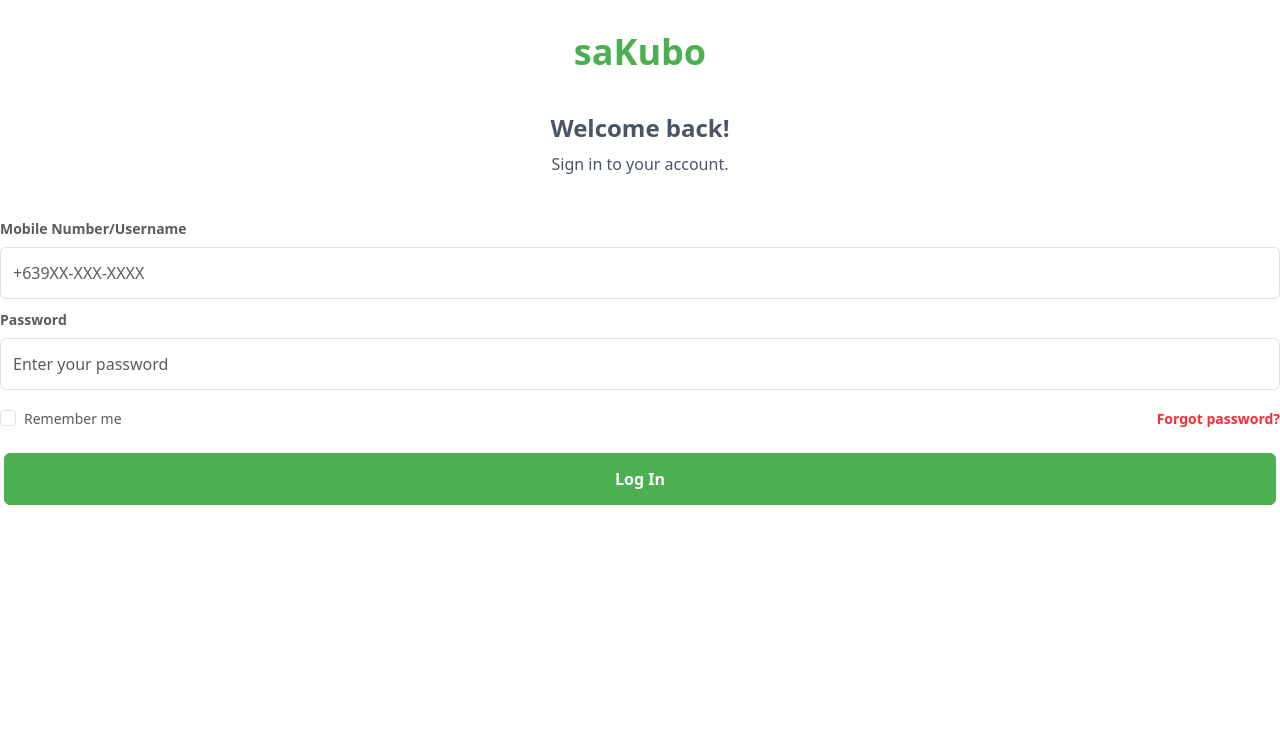
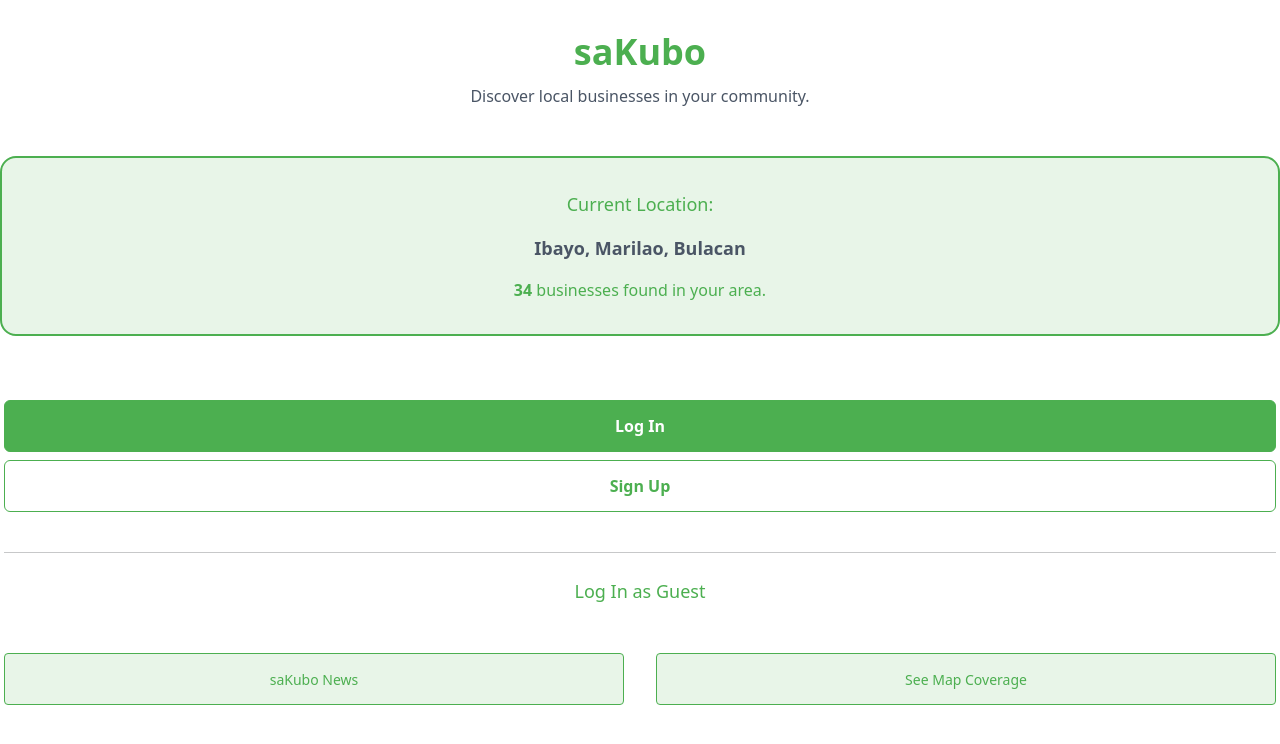
Before and after one commit to cavanrlee/sakubo, a React (Vite) app: page / in a window 1280 px wide. Shown: the top 744 px of the page. Built offline with nearby package versions, Linux system fonts and the light colour scheme.

Commit message:
sakubo - merged branches

```diff
--- a/src/layouts/Navbar.jsx
+++ b/src/layouts/Navbar.jsx
@@ -32,8 +32,8 @@
 						<div className="row">
 							<nav className="fixed bottom-0 left-0 right-0 p-0 bg-white  shadow-[0_-2px_6px_-1px_rgba(0,0,0,0.1)] h-11">
 								<ul className="flex justify-around items-center h-10.5 m-0 p-0">
-									<li className={navItemClass("/Home")} onClick={() => navigate("/Home")}>
-										<span className="text-sm">Home</span>
+									<li className={navItemClass("/Dashboard")} onClick={() => navigate("/Dashboard")}>
+										<span className="text-sm">Dashboard</span>
 									</li>
 
 									<li className={navItemClass("/Profile")} onClick={() => navigate("/Profile")}>
--- a/src/pages/Dashboard/Dashboard.jsx
+++ b/src/pages/Dashboard/Dashboard.jsx
@@ -22,6 +22,23 @@
 						</div>
 					</div>
 				</div>
+
+				<div className="card border-0 p-8">
+					<div className="row">
+						<div className="col-12 text-left">
+							<span className="text-2xl text-[#4CAF50] font-bold">
+								Dashboard
+							</span>
+						</div>
+					</div>
+
+					<div className="row">
+						<div className="col-12 text-left">
+							<hr />
+						</div>
+					</div>
+				</div>
+
 
 				{/* <footer>
 					<div className="row">
--- a/src/pages/Home/HomePage.jsx
+++ b/src/pages/Home/HomePage.jsx
@@ -1,26 +1,100 @@
 import { React } from 'react'
+import { useNavigate } from "react-router-dom";
 import './Home.css'
 
 
 function HomePage() {
+	const navigate = useNavigate();
 
 	return (
-		<div className="w-full p-8">
-			<div className="bg-white shadow-md rounded-2xl p-6">
-				<h1 className="text-4xl text-green-600 font-bold mb-4">saKubo</h1>
-				<p className="text-gray-600 text-md">
-					Discover local businesses in your community.
-				</p>
 
-				<div className="bg-green-50 border-2 border-green-600 rounded-2xl p-4 mt-6 text-center">
-					<p className="text-green-600 text-lg font-medium">Current Location:</p>
-					<p className="text-gray-600 text-lg font-bold">Ibayo, Marilao, Bulacan</p>
-					<p className="text-green-600 text-md font-bold">
-						34 <span className="font-normal">businesses found in your area.</span>
-					</p>
-				</div>
-			</div>
-		</div>
+            <div className="col-12">
+                <div className="card border-0 px-8 pt-8 pb-1">
+                    <div className="row">
+                        <div className="col-12">
+                            <span className="text-4xl text-[#4CAF50] font-bold">
+                                saKubo
+                            </span>
+                        </div>
+                    </div>
+                </div>
+
+                <div className="card border-0 p-0">
+                    <div className="row mb-2">
+                        <div className="col-12 my-2">
+                            <span className="text-md !text-gray-600">
+                                Discover local businesses in your community.
+                            </span>
+                        </div>
+                    </div>
+
+                    <div className="row my-4">
+                        <div className="col-12 text-center my-2">
+                            <div class="alert !bg-[#E8F5E8] border-2 !border-[#4CAF50] !rounded-2xl" role="alert">
+                                <div className="col-12 my-3">
+                                    <span className='text-[#4CAF50] text-lg font-medium'>Current Location:</span>
+                                </div>
+                                <div className="col-12 my-3">
+                                    <span className='text-gray-600 text-lg font-bold'>Ibayo, Marilao, Bulacan</span>
+                                </div>
+                                <div className="col-12 my-3">
+                                    <span className='text-[#4CAF50] text-md font-bold'>34</span>&nbsp;<span className='text-[#4CAF50] text-md'>businesses found in your area.</span>
+                                </div>
+                            </div>
+                        </div>
+                    </div>
+
+                    <div className="row">
+                        <div className="col-12 text-center my-2">
+                            <div className="row mx-1 my-2">
+                                <button className='btn btn-primary text-white font-bold! h-13' type="button" onClick={() => navigate("/Login")}>
+                                    Log In
+                                </button>
+                            </div>
+
+                            <div className="row mx-1 my-2">
+                                <button className='btn btn-outline-primary !bg-[white] !border-[#4CAF50] !text-[#4CAF50] !font-bold h-13' type="button" onClick={() => navigate("/Register")}>
+                                    Sign Up
+                                </button>
+                            </div>
+                        </div>
+                    </div>
+
+                    <div className="row my-2">
+                        <div className="col-12 text-center my-2">
+                            <div className="row mx-1 my-2">
+                                <hr />
+                            </div>
+
+                            <div className="row mx-1 my-2">
+                                <a className='no-underline!'>
+                                    <span className='text-[#4CAF50] text-lg font-medium'>
+                                        Log In as Guest
+                                    </span>
+                                </a>
+                            </div>
+                        </div>
+                    </div>
+
+                    <div className="row my-2">
+                        <div className="col-6 text-center my-2">
+                            <div className="row mx-1 my-2">
+                                <button className='btn btn-sm btn-outline-primary  bg-[#E8F5E8]! border-[#4CAF50]! text-[#4CAF50]! whitespace-nowrap font-medium!text-sm h-13' type="button">
+                                    saKubo News
+                                </button>
+                            </div>
+                        </div>
+
+                        <div className="col-6 text-center my-2">
+                            <div className="row mx-1 my-2">
+                                <button className='btn btn-sm btn-outline-primary bg-[#E8F5E8]! border-[#4CAF50]! text-[#4CAF50]! whitespace-nowrap font-medium! text-sm h-13' type="button">
+                                    See Map Coverage
+                                </button>
+                            </div>
+                        </div>
+                    </div>
+                </div>
+            </div>
 	)
 }
 
--- a/src/pages/Login/Logsin.jsx
+++ b/src/pages/Login/Logsin.jsx
@@ -6,6 +6,8 @@
 export default function SaKuboLogin({ user_data }) {
 	const [username, setUsername] = useState("");
 	const [password, setPassword] = useState("");
+	const navigate = useNavigate();
+
 
 	const handleLogin = async (e) => {
 		e.preventDefault();
@@ -125,6 +127,19 @@
 							</div>
 						</div>
 					</div>
+
+
+					<div className="row mt-2">
+						<div className="col-12 text-center my-2">
+							<div className="row mx-1">
+								<a className='btn btn-primary h-13' type="button" onClick={() => navigate("/Register")}>
+									<span className='text-white font-bold'>
+										Sign Up
+									</span>
+								</a>
+							</div>
+						</div>
+					</div>
 				</div>
 			</div >
 		</>
--- a/src/pages/Profile/ProfilePage.jsx
+++ b/src/pages/Profile/ProfilePage.jsx
@@ -16,6 +16,18 @@
 	return (
 		<>
 			<div className="col-12">
+
+				<div className="card border-0 p-8">
+					<div className="row">
+						<div className="col-12">
+							<span className="text-4xl text-[#4CAF50] font-bold">
+								saKubo
+							</span>
+						</div>
+					</div>
+				</div>
+
+
 				<div className="card border-0 p-8">
 					<div className="row">
 						<div className="col-12 text-left">
--- a/src/pages/Register/Register.jsx
+++ b/src/pages/Register/Register.jsx
@@ -160,7 +160,57 @@
           </>
         ) : (
           <>
-            {/* BUSINESS FORM KEPT AS-IS (STYLING CONSISTENT ONLY) */}
+            <input
+              type="text"
+              placeholder="Business Name"
+              className="border border-gray-300 rounded-xl p-3 text-sm focus:ring-2 focus:ring-green-500 outline-none"
+            />
+
+            <input
+              type="text"
+              placeholder="Business Category"
+              className="border border-gray-300 rounded-xl p-3 text-sm focus:ring-2 focus:ring-green-500 outline-none"
+            />
+
+            <select className="border border-gray-300 rounded-xl p-3 text-sm text-gray-700 focus:ring-2 focus:ring-green-500 outline-none">
+              <option>Select Type</option>
+              <option>Retail</option>
+              <option>Service</option>
+            </select>
+
+            <input
+              type="text"
+              placeholder="Street Address"
+              className="border border-gray-300 rounded-xl p-3 text-sm focus:ring-2 focus:ring-green-500 outline-none"
+            />
+
+            <div className="flex gap-2">
+              <input
+                type="text"
+                placeholder="Barangay"
+                className="w-1/3 border border-gray-300 rounded-xl p-3 text-sm focus:ring-2 focus:ring-green-500 outline-none"
+              />
+              <input
+                type="text"
+                placeholder="City"
+                className="w-1/3 border border-gray-300 rounded-xl p-3 text-sm focus:ring-2 focus:ring-green-500 outline-none"
+              />
+              <input
+                type="text"
+                placeholder="Province"
+                className="w-1/3 border border-gray-300 rounded-xl p-3 text-sm focus:ring-2 focus:ring-green-500 outline-none"
+              />
+            </div>
+
+            <input
+              type="text"
+              placeholder="Contact Number"
+              className="border border-gray-300 rounded-xl p-3 text-sm focus:ring-2 focus:ring-green-500 outline-none"
+            />
+
+            <button className="bg-green-600 text-white py-3 rounded-xl font-medium hover:bg-green-700 transition">
+              Create Business Account
+            </button>
           </>
         )}
       </form>
--- a/src/routes/AppRoutes.jsx
+++ b/src/routes/AppRoutes.jsx
@@ -2,7 +2,7 @@
 import HomePage from "../pages/Home/HomePage";
 import ProfilePage from "../pages/Profile/ProfilePage";
 import AboutPage from "../pages/About/AboutPage";
-import LoginPage from "../pages/Login/Login.jsx";
+import LoginPage from "../pages/Login/Logsin.jsx";
 import RegisterPage from "../pages/Register/Register";
 import DashboardPage from "../pages/Dashboard/Dashboard";
 import MainLayout from "../layouts/MainLayout";
@@ -18,14 +18,14 @@
       <Route path="/about" element={<AboutPage />} />
 
       {/* AUTH ROUTES */}
-      <Route path="/" element={<LoginPage />} />
+      <Route path="/" element={<HomePage />} />
+      <Route path="/Login" element={<LoginPage />} />
       <Route path="/Register" element={<RegisterPage />} />
 
 
       {/* NESTED ROUTES WITH LAYOUT */}
       <Route element={<ProtectedRoute><NavBarLayout /></ProtectedRoute>}>
         <Route path="/Dashboard" element={<DashboardPage />} />
-        <Route path="/Home" element={<HomePage />} />
         <Route path="/Profile" element={<ProfilePage />} />
       </Route>
 
```
